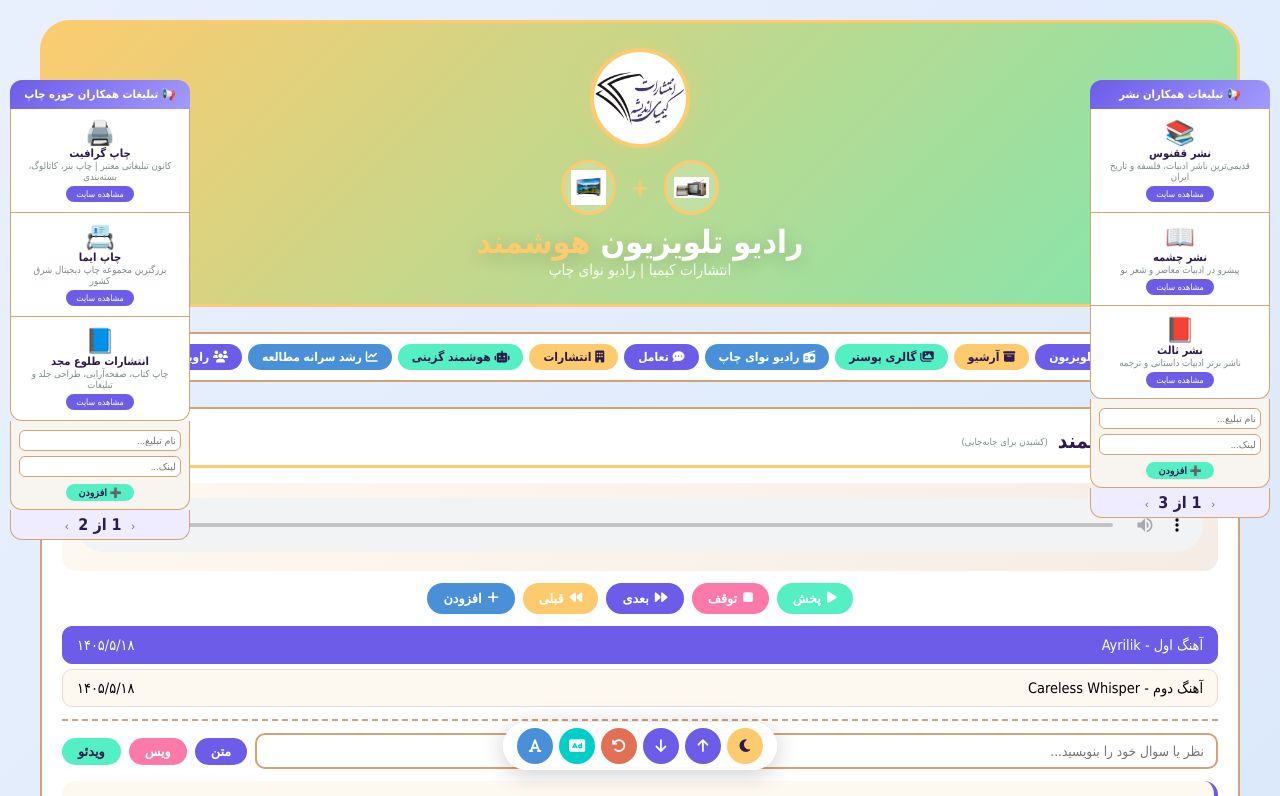
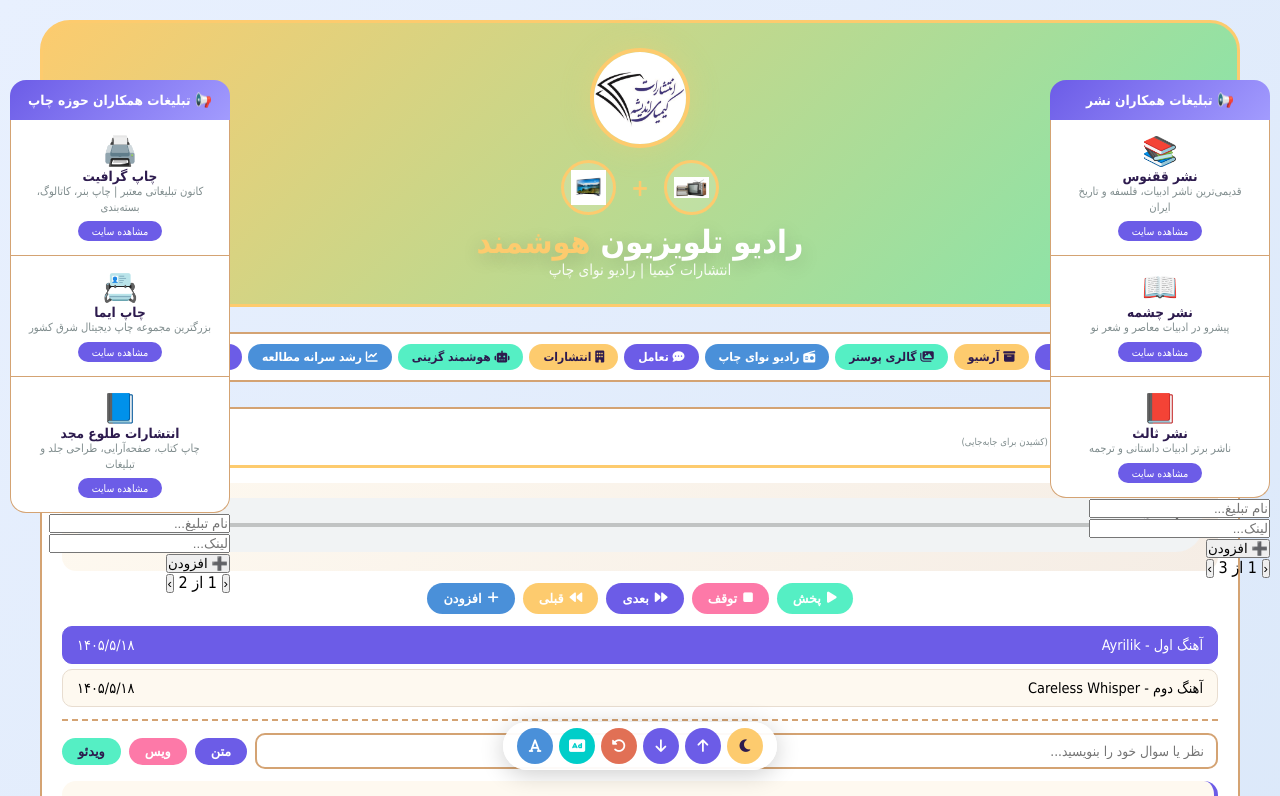
Before and after one commit to ghrezaei1399-code/entesharat, a plain HTML site: page index-new.html in a window 1280 px wide. Shown: the top 796 px of the page. Drawn offline with nearby package versions, Linux system fonts and the light colour scheme; files whose address does not match are found by name.

Commit message:
Update style.css

```diff
--- a/css/style.css
+++ b/css/style.css
@@ -5,26 +5,66 @@
 .container{max-width:1200px;margin:0 auto;position:relative}
 
 /* ===== تبلیغات ===== */
-.ad-side{position:fixed;top:10%;width:180px;z-index:100;max-height:80vh;overflow-y:auto}
+.ad-side {
+    position: fixed;
+    top: 10%;
+    width: 220px;  /* ← بزرگ‌تر */
+    z-index: 100;
+    max-height: 85vh;
+    overflow-y: auto;
+}
 .ad-side::-webkit-scrollbar{width:4px}
 .ad-side::-webkit-scrollbar-thumb{background:#6C5CE7;border-radius:10px}
 .ad-side.left{left:10px}
 .ad-side.right{right:10px}
-.ad-side .ad-header{background:linear-gradient(135deg,#6C5CE7,#a29bfe);color:#fff;padding:8px 12px;border-radius:12px 12px 0 0;font-size:.7rem;font-weight:700;text-align:center}
-.ad-side .ad-box{background:#fff;padding:10px 12px;border:1px solid #d4a373;border-top:none;text-align:center}
-.ad-side .ad-box:last-child{border-radius:0 0 12px 12px}
-.ad-side .ad-box .ad-logo{font-size:1.5rem;display:block}
-.ad-side .ad-box .ad-name{font-size:.7rem;font-weight:700;color:#2d1b4e}
-.ad-side .ad-box .ad-desc{font-size:.6rem;color:#7f8c8d}
-.ad-side .ad-box .ad-link{display:inline-block;margin-top:4px;padding:3px 10px;background:#6C5CE7;color:#fff;border-radius:15px;font-size:.55rem;text-decoration:none}
-.ad-side .ad-box .ad-link:hover{background:#5a4bd1}
-.ad-side .ad-upload{background:#f8f4f0;padding:8px;border:1px solid #d4a373;border-top:none;border-radius:0 0 12px 12px;text-align:center}
-.ad-side .ad-upload input{width:100%;padding:4px;border:1px solid #d4a373;border-radius:6px;font-size:.6rem;margin-bottom:4px}
-.ad-side .ad-upload button{padding:3px 12px;background:#55efc4;border:none;border-radius:12px;color:#2d1b4e;font-weight:700;font-size:.6rem;cursor:pointer}
-.ad-side .ad-pagination{text-align:center;padding:5px;background:#f0ecff;border:1px solid #d4a373;border-top:none;border-radius:0 0 12px 12px}
-.ad-side .ad-pagination button{background:none;border:none;color:#6C5CE7;cursor:pointer;font-size:.7rem;padding:0 5px}
-.ad-side .ad-pagination .active{font-weight:700;color:#2d1b4e}
-.ad-side-mobile{display:none}
+.ad-side .ad-header {
+    background: linear-gradient(135deg, #6C5CE7, #a29bfe);
+    color: #fff;
+    padding: 12px 16px;  /* ← بزرگ‌تر */
+    border-radius: 16px 16px 0 0;
+    font-size: .85rem;   /* ← بزرگ‌تر */
+    font-weight: 700;
+    text-align: center;
+}
+.ad-side .ad-box {
+    background: #fff;
+    padding: 14px 16px;  /* ← بزرگ‌تر */
+    border: 1px solid #d4a373;
+    border-top: none;
+    text-align: center;
+}
+.ad-side .ad-box:last-child {
+    border-radius: 0 0 16px 16px;
+}
+.ad-side .ad-box .ad-logo {
+    font-size: 1.8rem;   /* ← بزرگ‌تر */
+    display: block;
+}
+.ad-side .ad-box .ad-name {
+    font-size: .85rem;   /* ← بزرگ‌تر */
+    font-weight: 700;
+    color: #2d1b4e;
+}
+.ad-side .ad-box .ad-desc {
+    font-size: .7rem;    /* ← بزرگ‌تر */
+    color: #7f8c8d;
+    line-height: 1.4;
+}
+.ad-side .ad-box .ad-link {
+    display: inline-block;
+    margin-top: 6px;
+    padding: 4px 14px;
+    background: #6C5CE7;
+    color: #fff;
+    border-radius: 20px;
+    font-size: .65rem;
+    text-decoration: none;
+    transition: 0.3s;
+}
+.ad-side .ad-box .ad-link:hover {
+    background: #5a4bd1;
+    transform: scale(1.05);
+}
 
 /* ===== هدر ===== */
 .header{background:linear-gradient(135deg,#4a90d9,#6C5CE7,#fdcb6e,#55efc4);background-size:400% 400%;animation:gradientBG 12s ease infinite;border-radius:30px;padding:25px;text-align:center;margin-bottom:25px;border:3px solid #fdcb6e}
```
